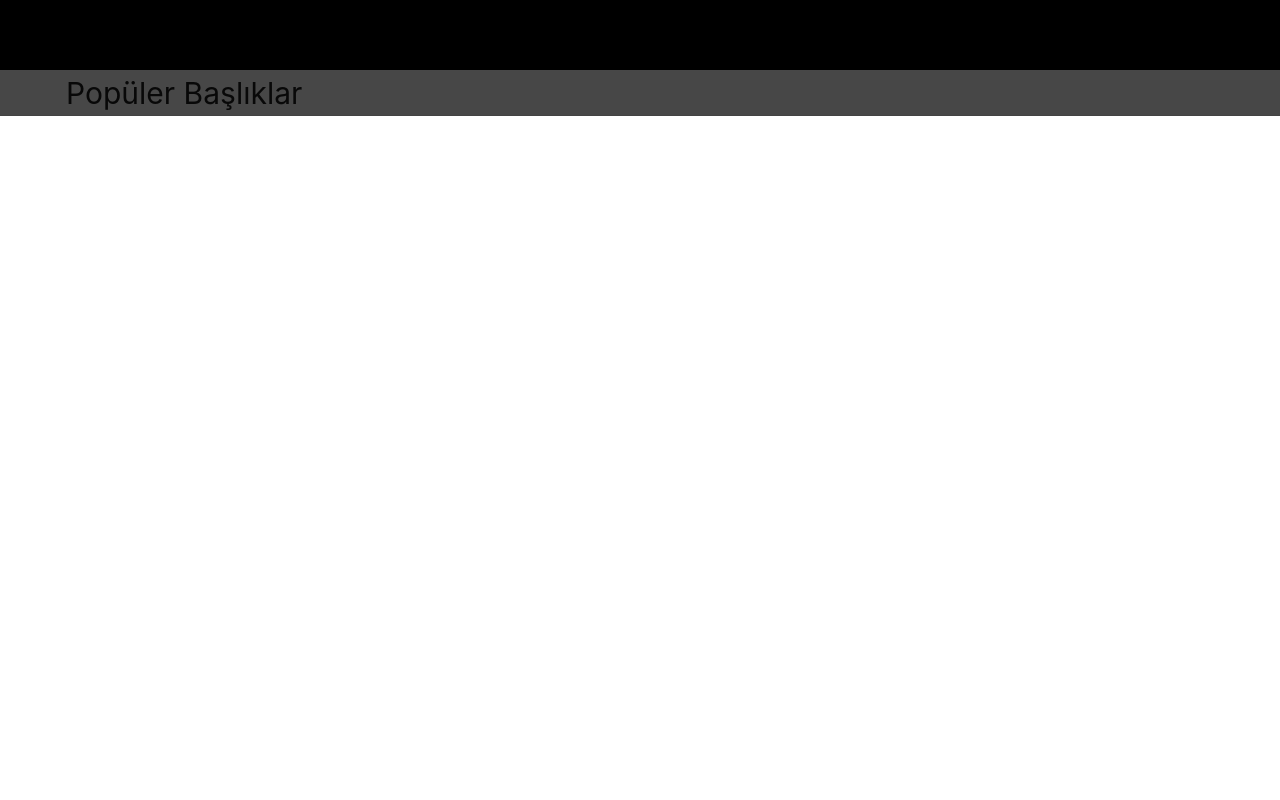
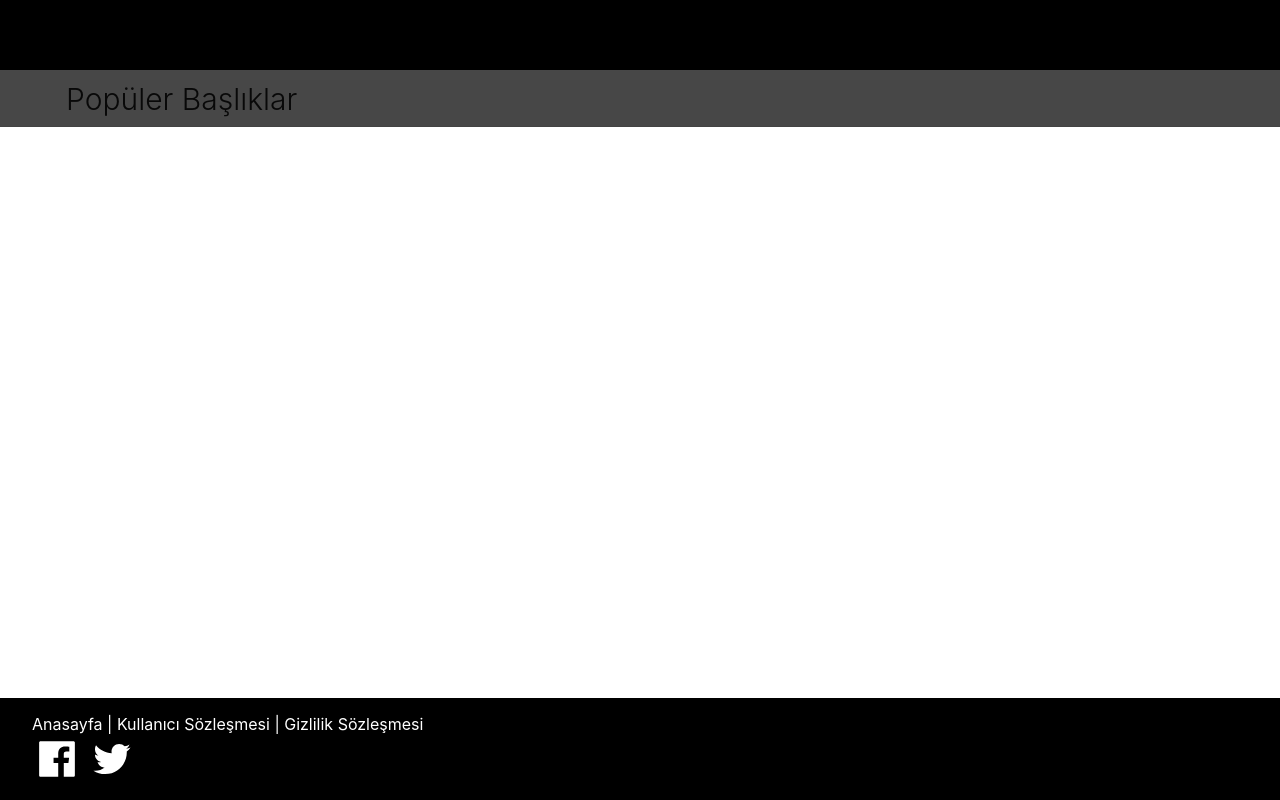
Before and after one commit to MuhittinTanoba/netflix-test, a React (Create React App) app: page / in a window 1280 px wide. Shown: the top 800 px of the page. Built offline with nearby package versions, Linux system fonts and the light colour scheme.

Commit message:
Footer Added

```diff
--- a/package.json
+++ b/package.json
@@ -3,6 +3,7 @@
   "version": "0.1.0",
   "private": true,
   "dependencies": {
+    "@ant-design/icons": "^5.1.4",
     "@testing-library/jest-dom": "^5.14.1",
     "@testing-library/react": "^13.0.0",
     "@testing-library/user-event": "^13.2.1",
--- a/src/App.css
+++ b/src/App.css
@@ -13,6 +13,15 @@
   }
 }
 
+.page-container{
+  display: flex;
+  flex-direction: column;
+  min-height: 100vh;
+}
+
+.content-wrap{
+  flex:1;
+}
 .App-header {
   background-color: #282c34;
   min-height: 100vh;
--- a/src/App.js
+++ b/src/App.js
@@ -1,11 +1,20 @@
+import React from 'react';
+import { createRoot } from "react-dom/client";
+import 'antd/dist/antd.js'
 import './App.css';
-import Navbar from './components/UI/Navbar'
+import Navbar from './components/Navbar'
+import Footer from './components/Footer'
+
 
 function App() {
-  return <div>
-    <Navbar></Navbar>
-  </div>;
-
+  return(
+    <div className='page-container'>
+    <div className='content-wrap'>
+      <Navbar/>
+    </div>
+      <Footer/>
+    </div>
+  )
 }
 
 export default App;
--- /dev/null
+++ b/src/components/Footer.css
@@ -0,0 +1,19 @@
+.main-footer{
+    color: white;
+    background-color: black;
+    position: relative;
+    bottom: 0;
+    width: 100%;
+}
+
+.container{
+    margin-top: 1em;
+    margin-bottom: 1em;
+    margin-left: 2em;
+
+}
+svg{
+    width: 2.5em;
+    height: 2.5em;
+    margin: 5px;
+}
--- /dev/null
+++ b/src/components/Footer.js
@@ -0,0 +1,22 @@
+import React from "react";
+import './Footer.css'
+import { TwitterOutlined, FacebookFilled } from '@ant-design/icons'
+
+
+const Footer = () => {
+
+    return (
+        <div className="main-footer">
+            <div className="container">
+                <div className="row">
+                    Anasayfa | Kullanıcı Sözleşmesi | Gizlilik Sözleşmesi
+                </div>
+                <div className="row">
+                <FacebookFilled height={"2em"} width={"2em"}></FacebookFilled> <TwitterOutlined />
+                </div>
+            </div>
+        </div>
+    )
+}
+
+export default Footer;
--- a/src/components/UI/Navbar.css
+++ b/src/components/Navbar.css
@@ -7,7 +7,6 @@
 }
 #deneme{
     background-color: rgb(187, 3, 3);
-    align-items: end;
     font-weight: 600;
 }
 #login{
@@ -24,6 +23,8 @@
     color:white;
 }
 #titles{
+    margin: 5px;
     margin-left: 50px;
     font-size: 30px;
+    font-weight: 300;
 }
--- /dev/null
+++ b/src/components/Navbar.js
@@ -0,0 +1,44 @@
+import { Menu } from "antd";
+import "./Navbar.css"
+
+const items = [
+    {
+        label: "BulutMD",
+        key: "bulutMD",
+        id: "bulutMD",
+    },
+    {
+        label: "Giriş",
+        key: "login",
+        id: "login",
+    },
+    {
+        label: "Deneme Başlat",
+        key: "deneme",
+        id: "deneme",
+    },
+];
+
+
+const Navbar = () => {
+    return <div>
+        <Menu id="menu"
+            mode="horizontal"
+            items={items}
+        ></Menu>
+
+        <Menu id="titleMenu"
+            mode="horizontal"
+            items={[
+                {
+                    label: "Popüler Başlıklar",
+                    key: "titles",
+                    id: "titles",
+                },
+            ]}
+        ></Menu>
+
+    </div>
+};
+
+export default Navbar;
--- a/src/components/UI/Navbar.js
+++ /dev/null
@@ -1,41 +0,0 @@
-import { Menu } from "antd";
-import "./Navbar.css"
-
-const Navbar = () => {
-    return <div>
-        <Menu id="menu"
-            mode="horizontal"
-            items={[
-                {
-                    label: "BulutMD",
-                    key: "bulutMD",
-                    id: "bulutMD",
-                },
-                {
-                    label: "Giriş",
-                    key: "login",
-                    id: "login",
-                },
-                {
-                    label: "Deneme Başlat",
-                    key: "deneme",
-                    id: "deneme",
-                },
-            ]}
-        ></Menu>
-
-        <Menu id="titleMenu"
-            mode="horizontal"
-            items={[
-                {
-                    label: "Popüler Başlıklar",
-                    key: "titles",
-                    id: "titles",
-                },
-            ]}
-        ></Menu>
-
-    </div>
-};
-
-export default Navbar;
```
Also changed, not shown: 2 other files (tests, documents, lock files or other folders).
